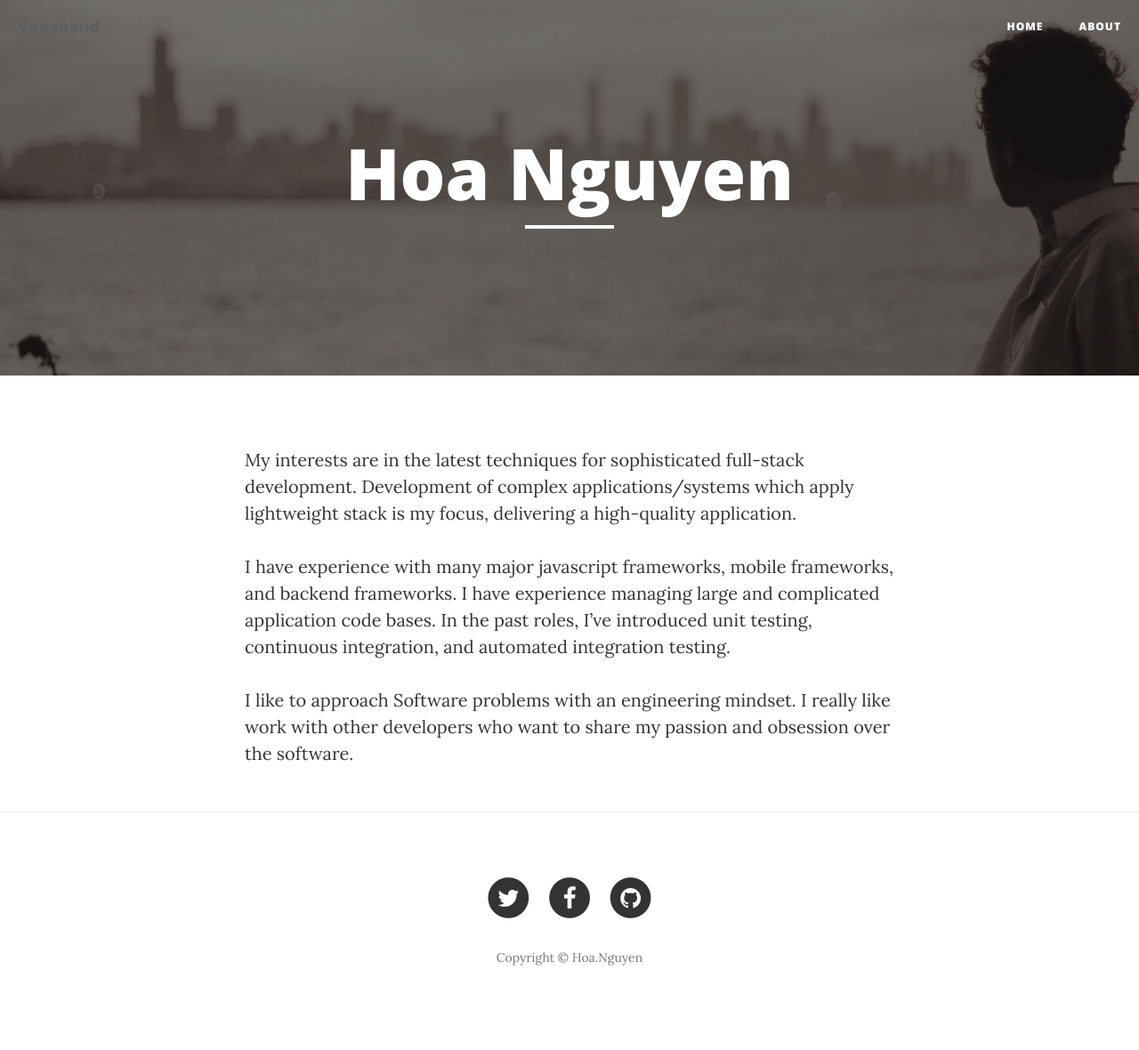
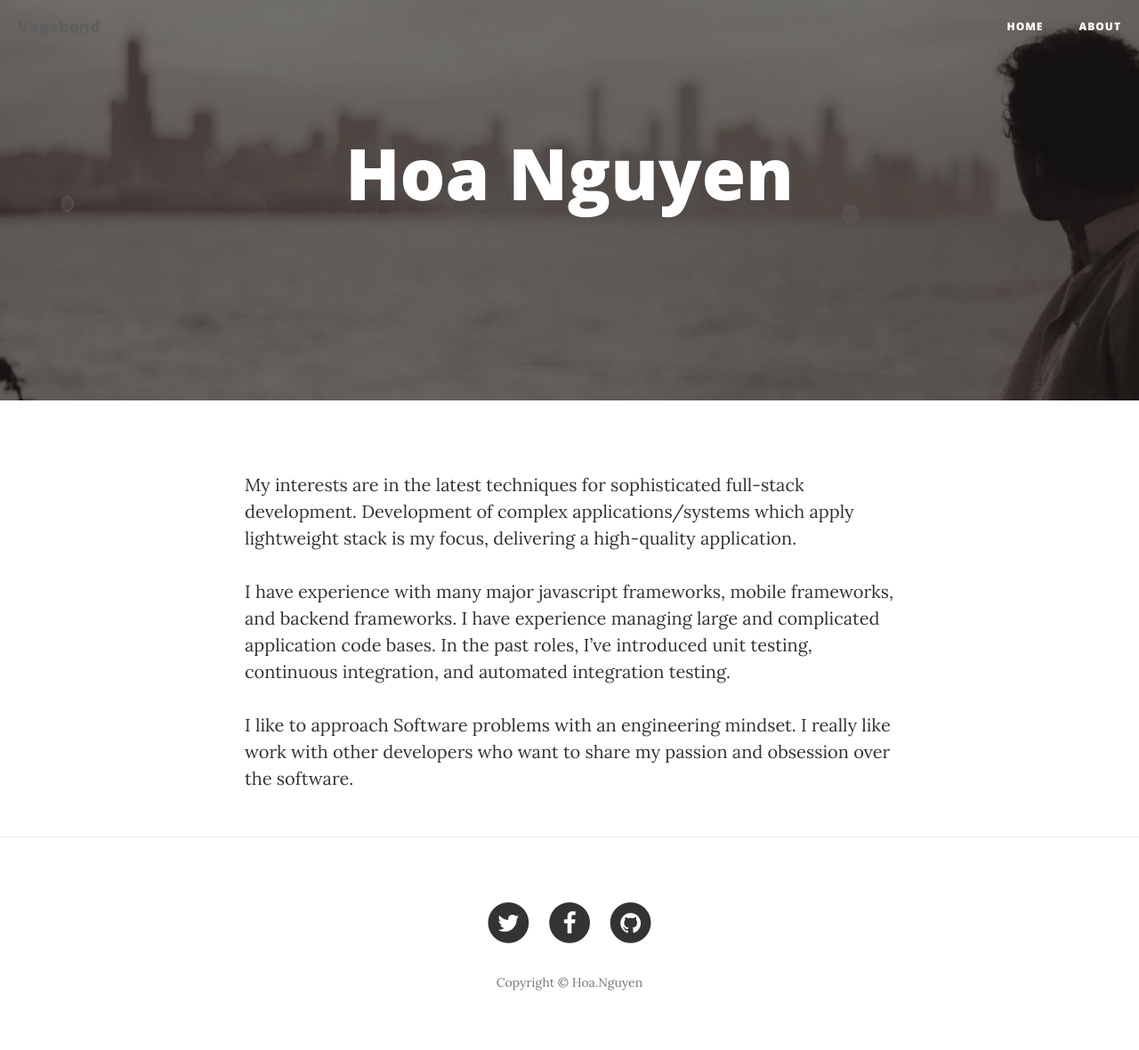
Before and after one commit to nvh0412/nvh0412.github.io, a Jekyll site: the page built from about.md, in a window 1280 px wide. Shown: the whole page at 89% size. Built offline with Jekyll 4.4.1, drawn with Linux system fonts in a browser that asks for light colours; nearby versions of some CDN libraries; before the commit the page ends 1152 px from its top, so only the background shows below that.

```diff
--- a/_includes/header.html
+++ b/_includes/header.html
@@ -3,7 +3,7 @@
   <div class="container-fluid">
     <!-- Brand and toggle get grouped for better mobile display -->
     <div class="navbar-header page-scroll">
-      <button type="button" class="navbar-toggle" data-toggle="collapse" data-target="#bs-example-navbar-collapse-1">
+      <button type="button" class="navbar-toggle" data-toggle="collapse" data-target="#bs-vagabond-navbar">
         <span class="sr-only">Toggle navigation</span>
         Menu <i class="fa fa-bars"></i>
       </button>
@@ -11,7 +11,7 @@
     </div>
 
     <!-- Collect the nav links, forms, and other content for toggling -->
-    <div class="collapse navbar-collapse" id="bs-example-navbar-collapse-1">
+    <div class="collapse navbar-collapse" id="bs-vagabond-navbar">
       <ul class="nav navbar-nav navbar-right">
         <li>
           <a href="/">Home</a>
@@ -34,7 +34,6 @@
       <div class="col-lg-8 col-lg-offset-2 col-md-10 col-md-offset-1">
         <div class="site-heading">
           <h1>{{ page.title }}</h1>
-          <hr class="small">
           <span class="subheading">{{ page.subtitle }}</span>
         </div>
       </div>
--- a/_layouts/home.html
+++ b/_layouts/home.html
@@ -14,7 +14,7 @@ layout: default
             {{ post.subtitle | escape }}
           </h3>
         </a>
-        <p class="post-meta">Posted on {{ post.date }}</p>
+        <p class="post-meta">Posted on {{ post.date | date: '%B %d, %Y' }}</p>
 
       </div>
     {% endfor %}
--- a/assets/main.scss
+++ b/assets/main.scss
@@ -156,7 +156,6 @@ hr.small {
   }
 }
 
-
 // Header
 
 .intro-header {
@@ -164,11 +163,15 @@ hr.small {
   background: no-repeat center center;
   background-attachment: scroll;
   @include background-cover;
-  // NOTE: Background images are set within the HTML using inline CSS!
   margin-bottom: 50px;
-  .site-heading,
-  .post-heading,
-  .page-heading {
+  min-height: 450px;
+
+  @media only screen and (max-width: 767px) {
+    min-height: 300px;
+    margin-bottom: 20px;
+  }
+
+  .site-heading, .post-heading, .page-heading {
     padding: 100px 0 50px;
     color: white;
     @media only screen and (min-width: 768px) {
@@ -308,3 +311,9 @@ footer {
     margin-bottom: 0;
   }
 }
+
+ul {
+  @media only screen and (max-width: 767px) {
+    padding: 0;
+  }
+}
```
Also changed, not shown: _posts/2018-03-05-write-test-for-people.markdown (added, +31 -0 lines), Gemfile.lock, img/test_for_people.png (added), 1 other file.
